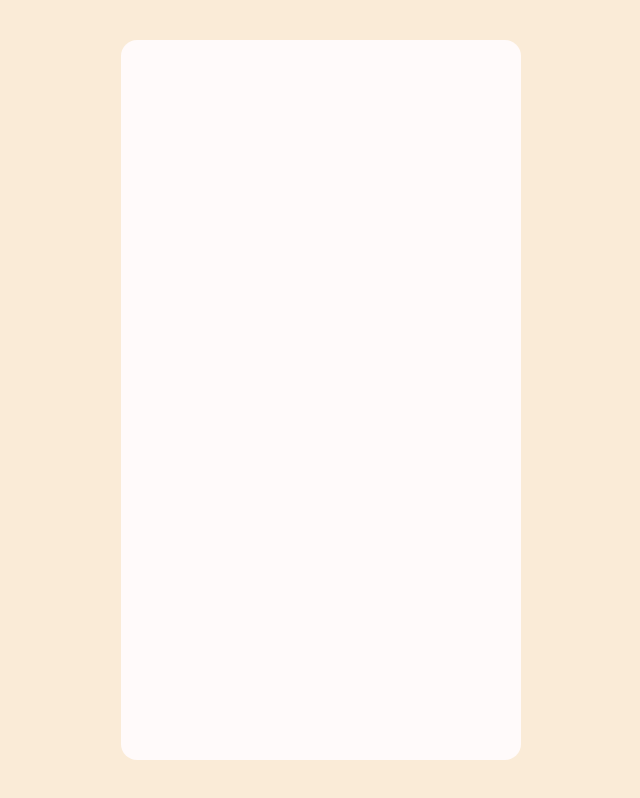
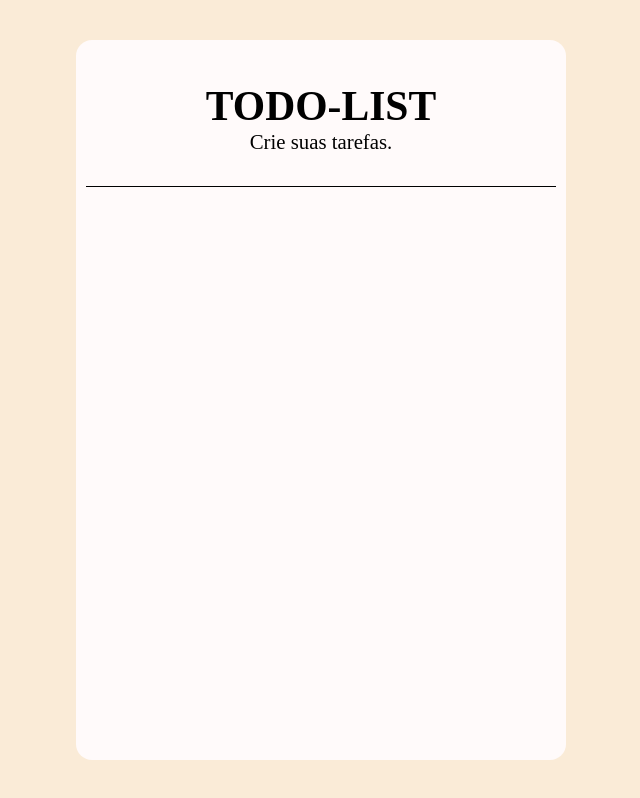
Before and after one commit to HennagoX/To-Do-list, a website: page index.html in a window 1280 px wide. Shown: the whole page, without its empty margins (319-959 px from the left). Drawn offline with Linux system fonts and the light colour scheme.

Commit message:
Adição de header da lista no main com título e subtítulo

```diff
--- a/index.html
+++ b/index.html
@@ -8,6 +8,10 @@
 </head>
 <body>
     <main>
+        <header>
+            <h1>TODO-LIST</h1>
+            <p>Crie suas tarefas.</p>
+        </header>
     </main>
 </body>
 </html>
--- a/src/css/style.css
+++ b/src/css/style.css
@@ -16,11 +16,25 @@ main {
     border-radius: 16px;
     background-color: rgb(255, 250, 250);
     height: 90%;
-    width: clamp(400px, 26vw, 600px);
-    padding: 10%;
+    width: clamp(490px, 26vw, 600px);
+    padding: 10px;
+    display: flex;
+    flex-direction: column;
+    justify-content: initial;
 }
 
-@media (max-width: 474px) {
+main header{
+    padding: 2rem;
+    display: flex;
+    flex-direction: column;
+    justify-content: center;
+    align-items: center;
+    font-size: 1.3rem;
+    border: 100px;
+    border-bottom: 1.7px solid black ;
+}
+
+@media (max-width: 492px) {
     main {
         height: 100vh;
         width: 100vw;
```
